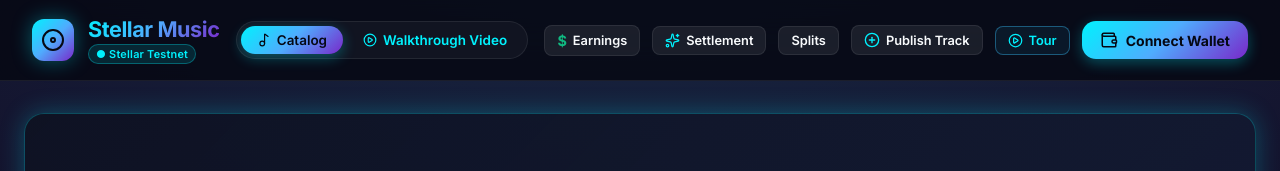
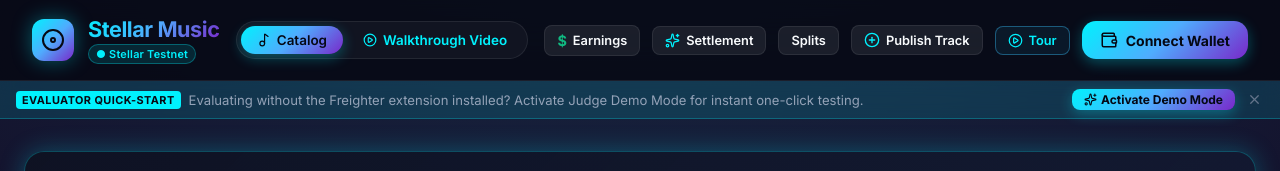
Before and after one commit to Stellar-Music/stellar-music-frontend, a React (Vite) app: page / in a window 1280 px wide. Shown: the top 171 px of the page. Built offline with nearby package versions, Linux system fonts and the light colour scheme; no server answers; what @stellar/stellar-sdk would draw is missing.

Commit message:
feat(frontend): add DemoModeBanner for frictionless hackathon evaluator onboarding
Enables hackathon and Drips Wave reviewers to activate one-click Testnet Judge Demo Mode with pre-funded XLM without requiring Freighter browser extension installation.

```diff
--- a/src/App.tsx
+++ b/src/App.tsx
@@ -1,6 +1,7 @@
 import React, { useState, useEffect } from 'react';
 import { Navbar } from './components/Navbar';
 import { NetworkBanner } from './components/NetworkBanner';
+import { DemoModeBanner } from './components/DemoModeBanner';
 import { SettlementToast, SettlementToastData } from './components/SettlementToast';
 import { GenreFilter } from './components/GenreFilter';
 import { TrackCard } from './components/TrackCard';
@@ -172,6 +173,9 @@ export const App: React.FC = () => {
 
       {/* Stellar Network Environment Alert Banner */}
       <NetworkBanner />
+
+      {/* Evaluator Quick-Start Demo Mode Banner */}
+      <DemoModeBanner />
 
       {/* Realtime Settlement Toast */}
       <SettlementToast toast={settlementToast} onDismiss={() => setSettlementToast(null)} />
--- /dev/null
+++ b/src/components/DemoModeBanner.tsx
@@ -0,0 +1,133 @@
+import React, { useState, useEffect } from 'react';
+import { Sparkles, X, ShieldAlert, ArrowRight, CheckCircle2 } from 'lucide-react';
+import { useWallet } from '../context/WalletContext';
+
+export interface DemoModeBannerProps {
+  onTourOpen?: () => void;
+}
+
+export const DemoModeBanner: React.FC<DemoModeBannerProps> = ({ onTourOpen }) => {
+  const { isConnected, walletType, connectDemoKeypair } = useWallet();
+  const [dismissed, setDismissed] = useState<boolean>(() => {
+    return sessionStorage.getItem('stellar_music_demo_banner_dismissed') === 'true';
+  });
+
+  const handleDismiss = () => {
+    setDismissed(true);
+    sessionStorage.setItem('stellar_music_demo_banner_dismissed', 'true');
+  };
+
+  const handleActivateDemo = async () => {
+    try {
+      await connectDemoKeypair();
+    } catch {
+      // fallback handled in wallet context
+    }
+  };
+
+  // If already connected with Freighter, or dismissed, don't show
+  if (dismissed || (isConnected && walletType === 'freighter')) {
+    return null;
+  }
+
+  const isDemoActive = isConnected && walletType === 'keypair';
+
+  return (
+    <div
+      style={{
+        width: '100%',
+        backgroundColor: isDemoActive
+          ? 'rgba(16, 185, 129, 0.12)'
+          : 'rgba(0, 242, 254, 0.12)',
+        borderBottom: isDemoActive
+          ? '1px solid rgba(16, 185, 129, 0.3)'
+          : '1px solid rgba(0, 242, 254, 0.25)',
+        backdropFilter: 'blur(8px)',
+        padding: '8px 16px',
+        display: 'flex',
+        alignItems: 'center',
+        justifyContent: 'space-between',
+        fontSize: '0.82rem',
+        color: 'var(--text-primary)',
+        zIndex: 40,
+        position: 'relative',
+      }}
+    >
+      <div style={{ display: 'flex', alignItems: 'center', gap: '8px', flexWrap: 'wrap' }}>
+        <span
+          className="badge"
+          style={{
+            backgroundColor: isDemoActive ? 'var(--accent-emerald)' : 'var(--accent-cyan)',
+            color: '#070913',
+            fontSize: '0.68rem',
+            padding: '2px 6px',
+            borderRadius: '4px',
+            fontWeight: 800,
+            textTransform: 'uppercase',
+            letterSpacing: '0.04em',
+          }}
+        >
+          {isDemoActive ? 'Demo Active' : 'Evaluator Quick-Start'}
+        </span>
+
+        <span style={{ color: 'var(--text-secondary)' }}>
+          {isDemoActive
+            ? 'Judge Demo Mode is active with pre-funded Testnet XLM. You can stream tracks, buy passes, and test smart contract splits.'
+            : 'Evaluating without the Freighter extension installed? Activate Judge Demo Mode for instant one-click testing.'}
+        </span>
+      </div>
+
+      <div style={{ display: 'flex', alignItems: 'center', gap: '10px' }}>
+        {!isDemoActive && (
+          <button
+            onClick={handleActivateDemo}
+            className="btn btn-primary btn-sm"
+            style={{
+              padding: '3px 12px',
+              fontSize: '0.75rem',
+              display: 'inline-flex',
+              alignItems: 'center',
+              gap: '4px',
+            }}
+          >
+            <Sparkles size={13} />
+            <span>Activate Demo Mode</span>
+          </button>
+        )}
+
+        {onTourOpen && (
+          <button
+            onClick={onTourOpen}
+            className="btn btn-secondary btn-sm"
+            style={{
+              padding: '3px 10px',
+              fontSize: '0.75rem',
+              display: 'inline-flex',
+              alignItems: 'center',
+              gap: '4px',
+            }}
+          >
+            <span>Quick Tour</span>
+            <ArrowRight size={12} />
+          </button>
+        )}
+
+        <button
+          onClick={handleDismiss}
+          style={{
+            background: 'none',
+            border: 'none',
+            color: 'var(--text-muted)',
+            cursor: 'pointer',
+            padding: '2px',
+            display: 'flex',
+            alignItems: 'center',
+          }}
+          aria-label="Dismiss evaluation banner"
+        >
+          <X size={15} />
+        </button>
+      </div>
+    </div>
+  );
+};
```
